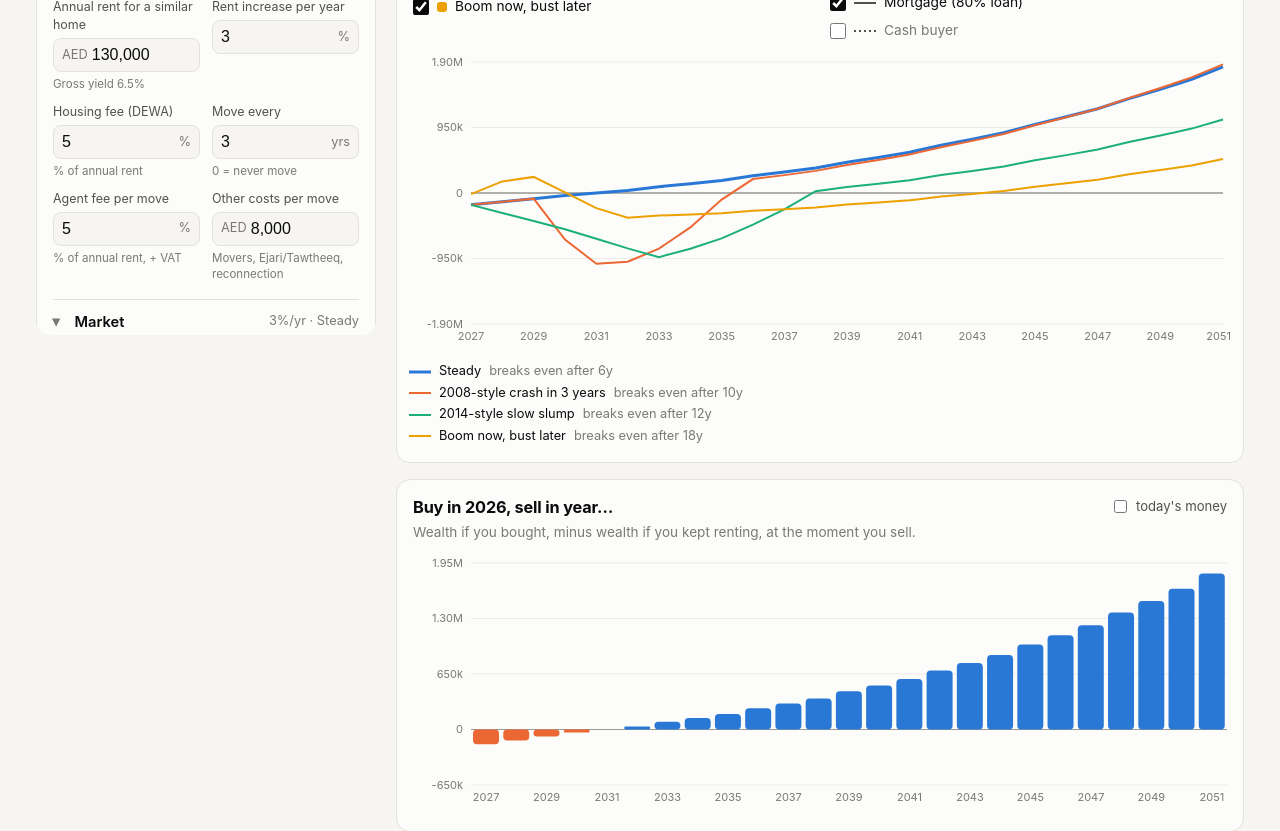
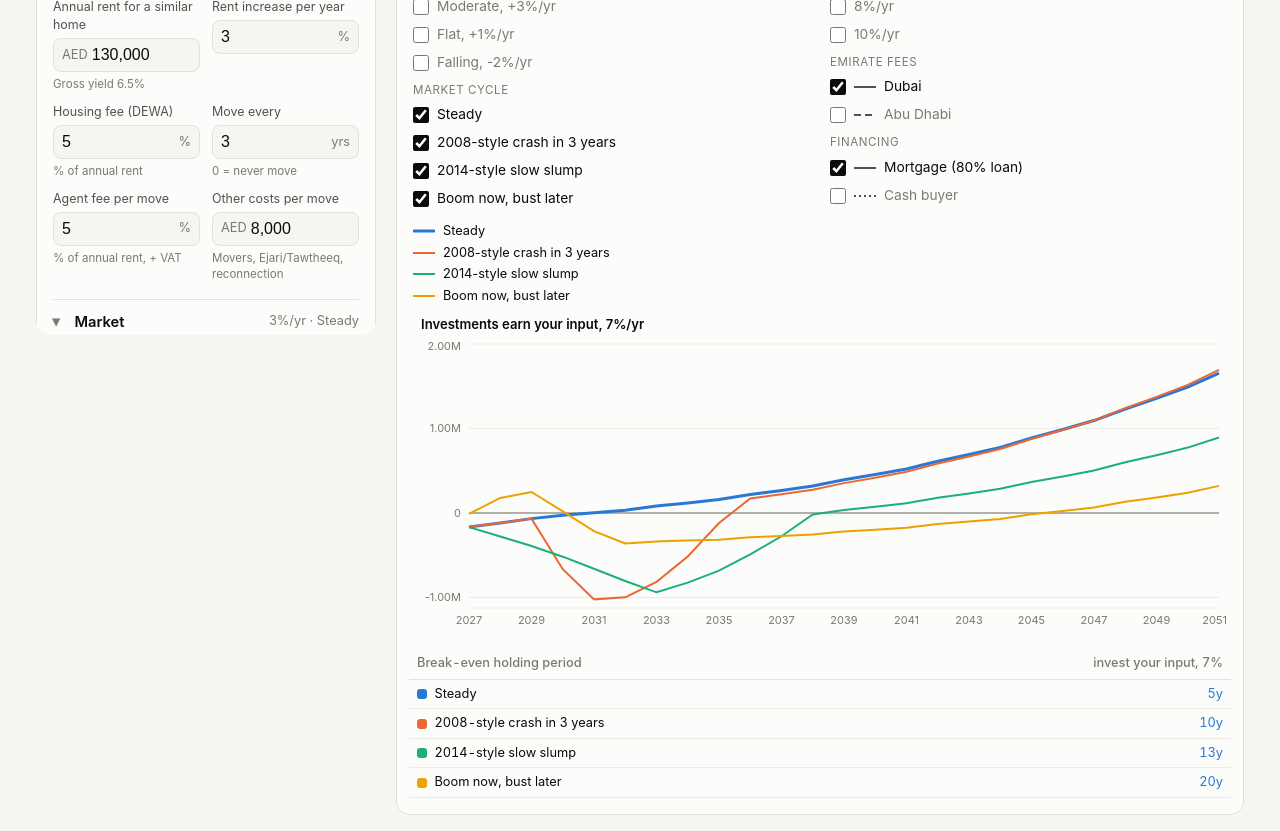
Before and after one commit to Zboule/rent-vs-buy-uae, a React (Vite) app: page / in a window 1280 px wide. Shown: the part 660-1491 px from the top of the page. Built offline with nearby package versions, Linux system fonts and the light colour scheme.

Commit message:
Preset chart: price trend + investment return dimensions, small multiples, break-even table; Sept 2026 rates
Co-Authored-By: Claude Opus 5.5 (1M context) <noreply@anthropic.com>
Claude-Session: https://claude.ai/code/session_01SGeUVgQihc8iY5aYodmd9q

```diff
--- a/src/App.tsx
+++ b/src/App.tsx
@@ -3,7 +3,7 @@ import {
   Bar, BarChart, CartesianGrid, Cell, Legend, Line, LineChart, ReferenceLine, ResponsiveContainer, Tooltip, XAxis, YAxis,
 } from 'recharts';
 import {
-  DEFAULTS, PRESETS, SCENARIOS, VAT, marketPath, simulateAll, simulateBuy, type ScenarioKey, type BuyResult, type Emirate, type Params, type SellRow,
+  DEFAULTS, PRESETS, SCENARIOS, VAT, marketPath, simulateAll, simulateBuy, type BuyResult, type Emirate, type Params, type SellRow,
 } from './engine';
 import { DEFAULT_CMP, initialCustom, readHash, writeHash, type AppState, type Compare, type Financing } from './state';
 import { abbr, aed, pct } from './format';
@@ -163,67 +163,102 @@ function Headline({ r, real }: { r: BuyResult; real: boolean }) {
   );
 }
 
-// categorical slots, fixed order (validated palette): one hue per market scenario
-const SC_COLOR: Record<ScenarioKey, string> = {
-  steady: 'var(--s1)', crash08: 'var(--s2)', slump14: 'var(--s3)', boomBust: 'var(--s4)', custom: 'var(--s5)',
-};
-// the other two dimensions are carried by the line style, so colour stays one-per-scenario
+// categorical slots, fixed order (validated palette)
+const SLOTS = ['var(--s1)', 'var(--s2)', 'var(--s3)', 'var(--s4)', 'var(--s5)', 'var(--s6)', 'var(--s7)', 'var(--s8)'];
+// emirate × financing are carried by the line style, so colour stays for the market
 const DASH: Record<string, string | undefined> = {
   'DXB-loan': undefined, 'AUH-loan': '7 4', 'DXB-cash': '2 3', 'AUH-cash': '9 3 2 3',
 };
 const EM_LABEL: Record<Emirate, string> = { DXB: 'Dubai', AUH: 'Abu Dhabi' };
-const FIN_LABEL: Record<Financing, string> = { loan: 'with your mortgage', cash: 'cash buyer' };
+const FIN_LABEL: Record<Financing, string> = { loan: 'mortgage', cash: 'cash buyer' };
+// optimistic -> pessimistic
+const TRENDS = [0.07, 0.05, 0.03, 0.01, -0.02];
+const TREND_NAME: Record<string, string> = { '0.07': 'Hot', '0.05': 'Strong', '0.03': 'Moderate', '0.01': 'Flat', '-0.02': 'Falling' };
+const RETURNS = [0.04, 0.06, 0.08, 0.1];
+const signed = (x: number) => `${x >= 0 ? '+' : ''}${pct(x)}`;
+
+/** Round tick values (1/2/2.5/5 × 10^n) covering lo..hi, always including 0. */
+function niceTicks(lo: number, hi: number, target = 5): number[] {
+  const raw = Math.max(1, hi - lo) / target;
+  const mag = Math.pow(10, Math.floor(Math.log10(raw)));
+  const step = [1, 2, 2.5, 5, 10].map((m) => m * mag).find((x) => x >= raw)!;
+  const out: number[] = [];
+  for (let t = Math.floor(lo / step) * step; t <= Math.ceil(hi / step) * step + step / 2; t += step) out.push(t);
+  return out;
+}
+
+interface Series { key: string; name: string; color: string; dash?: string; mine: boolean; byRet: Record<string, SellRow[]> }
 
 function PresetCompare({
   p, custom, X, real, cmp, setCmp,
 }: { p: Params; custom: number[]; X: number; real: boolean; cmp: Compare; setCmp: (c: Compare) => void }) {
-  const toggle = <K extends keyof Compare>(k: K, v: Compare[K][number]) => {
+  const toggle = <K extends keyof Compare>(k: K, v: string) => {
     const cur = cmp[k] as string[];
-    const next = cur.includes(v) ? cur.filter((x) => x !== v) : [...cur, v];
-    setCmp({ ...cmp, [k]: next });
+    setCmp({ ...cmp, [k]: cur.includes(v) ? cur.filter((x) => x !== v) : [...cur, v] });
   };
   const scenarios = SCENARIOS.filter((x) => x.key !== 'custom' || p.scenario === 'custom');
-  const multiEm = cmp.em.length > 1 || cmp.em[0] !== p.emirate;
-  const multiFin = cmp.fin.length > 1 || cmp.fin[0] !== 'loan';
+  const trendKeys = ['in', ...TRENDS.map(String)].filter((k) => cmp.g.includes(k));
+  const scKeys = scenarios.map((x) => x.key).filter((k) => cmp.sc.includes(k));
+  const retKeys = ['in', ...RETURNS.map(String)].filter((k) => cmp.r.includes(k));
+  const emKeys = (['DXB', 'AUH'] as Emirate[]).filter((e) => cmp.em.includes(e));
+  const finKeys = (['loan', 'cash'] as Financing[]).filter((f) => cmp.fin.includes(f));
+  const trendVal = (k: string) => (k === 'in' ? p.priceGrowth : Number(k));
+  const retVal = (k: string) => (k === 'in' ? p.investReturn : Number(k));
+  const trendLabel = (k: string) => (k === 'in' ? `Your input, ${signed(p.priceGrowth)}/yr` : `${TREND_NAME[k]}, ${signed(Number(k))}/yr`);
+  const retLabel = (k: string) => (k === 'in' ? `your input, ${pct(p.investReturn)}` : pct(Number(k)));
 
-  const series = useMemo(() => {
-    const out: { key: string; name: string; color: string; dash?: string; mine: boolean; rows: SellRow[] }[] = [];
-    for (const sc of scenarios.map((x) => x.key).filter((k) => cmp.sc.includes(k)))
-      for (const em of (['DXB', 'AUH'] as Emirate[]).filter((e) => cmp.em.includes(e)))
-        for (const fin of (['loan', 'cash'] as Financing[]).filter((f) => cmp.fin.includes(f))) {
+  const combos = trendKeys.flatMap((g) => scKeys.map((sc) => ({ g, sc })));
+  const tooMany = combos.length > SLOTS.length;
+
+  const series = useMemo<Series[]>(() => {
+    const out: Series[] = [];
+    combos.slice(0, SLOTS.length).forEach(({ g, sc }, ci) => {
+      for (const em of emKeys)
+        for (const fin of finKeys) {
+          const byRet: Record<string, SellRow[]> = {};
+          for (const r of retKeys) {
             const q: Params = {
               ...p,
               ...(em !== p.emirate ? { ...PRESETS[em], emirate: em } : {}),
               scenario: sc,
+              priceGrowth: trendVal(g),
+              investReturn: retVal(r),
               downPct: fin === 'cash' ? 1 : p.downPct,
             };
-          const label = [
-            SCENARIOS.find((x) => x.key === sc)!.label,
-            multiEm ? EM_LABEL[em] : '',
-            multiFin ? FIN_LABEL[fin] : '',
-          ].filter(Boolean).join(' · ');
+            byRet[r] = simulateBuy(q, X, custom).rows;
+          }
+          const name = [
+            trendKeys.length > 1 || g !== 'in' ? trendLabel(g) : '',
+            scKeys.length > 1 || sc !== 'steady' ? SCENARIOS.find((x) => x.key === sc)!.label : '',
+            emKeys.length > 1 || em !== p.emirate ? EM_LABEL[em] : '',
+            finKeys.length > 1 || fin !== 'loan' ? FIN_LABEL[fin] : '',
+          ].filter(Boolean).join(' · ') || 'Your inputs';
           out.push({
-            key: `${sc}-${em}-${fin}`,
-            name: label,
-            color: SC_COLOR[sc],
+            key: `${g}|${sc}|${em}|${fin}`,
+            name,
+            color: SLOTS[ci],
             dash: DASH[`${em}-${fin}`],
-            mine: sc === p.scenario && em === p.emirate && (fin === 'cash') === (p.downPct >= 1),
-            rows: simulateBuy(q, X, custom).rows,
+            mine: g === 'in' && sc === p.scenario && em === p.emirate && (fin === 'cash') === (p.downPct >= 1),
+            byRet,
           });
         }
+    });
     return out;
-  }, [p, custom, X, cmp, multiEm, multiFin]);
+  }, [p, custom, X, cmp]);
 
-  const data = (series[0]?.rows ?? []).map((r, i) => {
-    const d: Record<string, number> = { year: NOW + r.sellYear, held: r.held };
-    for (const s of series) d[s.key] = real ? s.rows[i].advantageReal : s.rows[i].advantage;
-    return d;
-  });
+  const v = (r: SellRow) => (real ? r.advantageReal : r.advantage);
+  const all = series.flatMap((s) => retKeys.flatMap((r) => s.byRet[r].map(v)));
+  const lo = Math.min(0, ...all);
+  const ticks = niceTicks(lo, Math.max(0, ...all)).filter((t) => t >= lo || t === 0);
+  const yDomain = [Math.min(lo * 1.1, ticks[0]), ticks[ticks.length - 1]];
+  const breakEven = (rows: SellRow[]) => {
+    const i = rows.findIndex((_, j) => rows.slice(j).every((x) => x.advantage > 0));
+    return i < 0 ? null : rows[i].held;
+  };
 
-  const Box = ({ on, label, onClick, swatch, dash }: { on: boolean; label: string; onClick: () => void; swatch?: string; dash?: string }) => (
+  const Box = ({ on, label, onClick, dash }: { on: boolean; label: string; onClick: () => void; dash?: string }) => (
     <label className={on ? 'cbx on' : 'cbx'}>
       <input type="checkbox" checked={on} onChange={onClick} />
-      {swatch && <span className="sw" style={{ background: swatch }} />}
       {dash !== undefined && (
         <svg width="22" height="8" className="dashsw"><line x1="0" y1="4" x2="22" y2="4" stroke="currentColor" strokeWidth="2" strokeDasharray={dash || undefined} /></svg>
       )}
@@ -235,12 +270,20 @@ function PresetCompare({
     <>
       <div className="cmp">
         <div className="cmp-g">
-          <div className="cmp-h">Market</div>
+          <div className="cmp-h">Price trend (optimistic to pessimistic)</div>
+          {['in', ...TRENDS.map(String)].map((k) => (
+            <Box key={k} on={cmp.g.includes(k)} label={trendLabel(k)} onClick={() => toggle('g', k)} />
+          ))}
+          <div className="cmp-h">Market cycle</div>
           {scenarios.map((x) => (
-            <Box key={x.key} on={cmp.sc.includes(x.key)} label={x.label} swatch={SC_COLOR[x.key]} onClick={() => toggle('sc', x.key)} />
+            <Box key={x.key} on={cmp.sc.includes(x.key)} label={x.label} onClick={() => toggle('sc', x.key)} />
           ))}
         </div>
         <div className="cmp-g">
+          <div className="cmp-h">Investment return (one panel each)</div>
+          {['in', ...RETURNS.map(String)].map((k) => (
+            <Box key={k} on={cmp.r.includes(k)} label={k === 'in' ? `Your input, ${pct(p.investReturn)}/yr` : `${pct(Number(k))}/yr`} onClick={() => toggle('r', k)} />
+          ))}
           <div className="cmp-h">Emirate fees</div>
           {(['DXB', 'AUH'] as Emirate[]).map((e) => (
             <Box key={e} on={cmp.em.includes(e)} label={EM_LABEL[e]} dash={DASH[`${e}-loan`] ?? ''} onClick={() => toggle('em', e)} />
@@ -251,15 +294,34 @@ function PresetCompare({
           ))}
         </div>
       </div>
-      {series.length === 0 ? (
+      {tooMany && <p className="warn small">Colours are capped at 8 trend × cycle combinations; untick some to see the rest.</p>}
+      {series.length === 0 || retKeys.length === 0 ? (
         <p className="muted">Tick at least one box in each group.</p>
       ) : (
-        <div className="chart">
-          <ResponsiveContainer width="100%" height={300}>
-            <LineChart data={data} margin={{ top: 8, right: 8, left: 0, bottom: 0 }}>
+        <>
+          <div className="cmp-legend">
+            {series.map((s) => (
+              <div key={s.key} className="cmp-li">
+                <svg width="22" height="8"><line x1="0" y1="4" x2="22" y2="4" stroke={s.color} strokeWidth={s.mine ? 3 : 2} strokeDasharray={s.dash} /></svg>
+                <span>{s.name}</span>
+              </div>
+            ))}
+          </div>
+          <div className={retKeys.length > 1 ? 'panels multi' : 'panels'}>
+            {retKeys.map((r) => {
+              const data = series[0].byRet[r].map((row, i) => {
+                const d: Record<string, number> = { year: NOW + row.sellYear, held: row.held };
+                for (const s of series) d[s.key] = v(s.byRet[r][i]);
+                return d;
+              });
+              return (
+                <div className="panel" key={r}>
+                  <div className="panel-t">Investments earn {retLabel(r)}/yr</div>
+                  <ResponsiveContainer width="100%" height={retKeys.length > 1 ? 220 : 300}>
+                    <LineChart data={data} margin={{ top: 6, right: 8, left: 0, bottom: 0 }}>
                       <CartesianGrid vertical={false} stroke="var(--grid)" />
                       <XAxis dataKey="year" tick={{ fill: 'var(--muted)', fontSize: 11 }} tickLine={false} axisLine={false} minTickGap={14} />
-              <YAxis tickFormatter={(v) => abbr(v)} tick={{ fill: 'var(--muted)', fontSize: 11 }} width={62} tickLine={false} axisLine={false} />
+                      <YAxis domain={yDomain} ticks={ticks} tickFormatter={(x) => abbr(x)} tick={{ fill: 'var(--muted)', fontSize: 11 }} width={56} tickLine={false} axisLine={false} />
                       <ReferenceLine y={0} stroke="var(--axis)" strokeWidth={1.5} />
                       <Tooltip
                         cursor={{ stroke: 'var(--axis)', strokeDasharray: '3 3' }}
@@ -269,7 +331,7 @@ function PresetCompare({
                           const sorted = [...series].sort((a, b) => d[b.key] - d[a.key]);
                           return (
                             <div className="tip">
-                      <div className="tip-t">Sell in {d.year} (held {d.held}y)</div>
+                              <div className="tip-t">Sell in {d.year} (held {d.held}y), invest at {retLabel(r)}</div>
                               {sorted.map((s) => (
                                 <div key={s.key} className="tip-row">
                                   <span className="sw" style={{ background: s.color }} />
@@ -282,33 +344,37 @@ function PresetCompare({
                         }}
                       />
                       {series.map((s) => (
-                <Line
-                  key={s.key}
-                  dataKey={s.key}
-                  name={s.name}
-                  stroke={s.color}
-                  strokeWidth={s.mine ? 3 : 2}
-                  strokeDasharray={s.dash}
-                  dot={false}
-                  activeDot={{ r: 4, stroke: 'var(--panel)', strokeWidth: 2 }}
-                  isAnimationActive={false}
-                />
+                        <Line key={s.key} dataKey={s.key} name={s.name} stroke={s.color} strokeWidth={s.mine ? 3 : 2}
+                          strokeDasharray={s.dash} dot={false} activeDot={{ r: 4, stroke: 'var(--panel)', strokeWidth: 2 }} isAnimationActive={false} />
                       ))}
                     </LineChart>
                   </ResponsiveContainer>
-          <div className="cmp-legend">
-            {series.map((s) => {
-              const be = s.rows.findIndex((r, i) => s.rows.slice(i).every((x) => x.advantage > 0));
-              return (
-                <div key={s.key} className="cmp-li">
-                  <svg width="22" height="8"><line x1="0" y1="4" x2="22" y2="4" stroke={s.color} strokeWidth={s.mine ? 3 : 2} strokeDasharray={s.dash} /></svg>
-                  <span>{s.name}</span>
-                  <span className="muted">{be < 0 ? 'never breaks even' : `breaks even after ${s.rows[be].held}y`}</span>
                 </div>
               );
             })}
           </div>
+          <div className="table-wrap">
+            <table className="grid be-table">
+              <thead>
+                <tr>
+                  <th>Break-even holding period</th>
+                  {retKeys.map((r) => <th key={r}>invest {retLabel(r)}</th>)}
+                </tr>
+              </thead>
+              <tbody>
+                {series.map((s) => (
+                  <tr key={s.key}>
+                    <td><span className="sw" style={{ background: s.color }} /> {s.name}</td>
+                    {retKeys.map((r) => {
+                      const b = breakEven(s.byRet[r]);
+                      return <td key={r} className={b == null ? 'c-rent' : 'c-buy'}>{b == null ? 'never' : `${b}y`}</td>;
+                    })}
+                  </tr>
+                ))}
+              </tbody>
+            </table>
           </div>
+        </>
       )}
     </>
   );
@@ -638,7 +704,7 @@ function Inputs({ s, setS, set }: { s: AppState; setS: (f: (o: AppState) => AppS
           kind="pct"
           value={p.varRate}
           onChange={(v) => set({ varRate: v })}
-          hint="Typically 3-month EIBOR + 1.5 to 2%"
+          hint="3-month EIBOR (4.2% in Sept 2026) + about 1.75%"
         />
         <Num label="Mortgage term" kind="yrs" value={p.term} onChange={(v) => set({ term: v })} hint="Max 25 years, must end by age 65 for most expats" />
       </Group>
--- a/src/engine.ts
+++ b/src/engine.ts
@@ -124,9 +124,9 @@ export const DEFAULTS: Params = {
   emirate: 'DXB',
   price: 2_000_000,
   downPct: 0.2,
-  fixedRate: 0.0425,
+  fixedRate: 0.0395,
   fixedYears: 3,
-  varRate: 0.055,
+  varRate: 0.0595,
   term: 25,
   transferPct: 0.04,
   buyAgentPct: 0.02,
--- a/src/state.ts
+++ b/src/state.ts
@@ -5,8 +5,10 @@ export interface Compare {
   em: Emirate[];
   sc: ScenarioKey[];
   fin: Financing[];
+  g: string[]; // price trends: 'in' = your input, else yearly growth
+  r: string[]; // investment returns: 'in' = your input, else yearly return
 }
-export const DEFAULT_CMP: Compare = { em: ['DXB'], sc: ['steady', 'crash08', 'slump14', 'boomBust'], fin: ['loan'] };
+export const DEFAULT_CMP: Compare = { em: ['DXB'], sc: ['steady', 'crash08', 'slump14', 'boomBust'], fin: ['loan'], g: ['in'], r: ['in'] };
 
 // All state lives in the URL hash so any scenario is a shareable link.
 // Only values that differ from the defaults are written.
@@ -51,13 +53,13 @@ export function writeHash(s: AppState) {
   if (s.buyYear) q.set('x', String(s.buyYear));
   if (s.real) q.set('real', '1');
   const cmpDefault = { ...DEFAULT_CMP, em: [s.p.emirate] };
-  if (JSON.stringify(s.cmp) !== JSON.stringify(cmpDefault)) q.set('cmp', [s.cmp.em.join('.'), s.cmp.sc.join('.'), s.cmp.fin.join('.')].join('~'));
+  if (JSON.stringify(s.cmp) !== JSON.stringify(cmpDefault)) q.set('cmp', [s.cmp.em, s.cmp.sc, s.cmp.fin, s.cmp.g, s.cmp.r].map((x) => x.join('_')).join('~'));
   const h = q.toString();
   history.replaceState(null, '', h ? `#${h}` : location.pathname);
 }
 
 function parseCmp(v: string): Compare {
-  const [em = '', sc = '', fin = ''] = v.split('~');
-  const list = <T extends string>(x: string) => x.split('.').filter(Boolean) as T[];
-  return { em: list<Emirate>(em), sc: list<ScenarioKey>(sc), fin: list<Financing>(fin) };
+  const [em = '', sc = '', fin = '', g = 'in', r = 'in'] = v.split('~');
+  const list = <T extends string>(x: string) => x.split('_').filter(Boolean) as T[];
+  return { em: list<Emirate>(em), sc: list<ScenarioKey>(sc), fin: list<Financing>(fin), g: list(g), r: list(r) };
 }
--- a/src/styles.css
+++ b/src/styles.css
@@ -14,7 +14,7 @@
   --mid: #f0efec;
   --warn: #b45309;
   --accent: #0b0b0b;
-  --s1: #2a78d6; --s2: #eb6834; --s3: #1baf7a; --s4: #eda100; --s5: #e87ba4;
+  --s1: #2a78d6; --s2: #eb6834; --s3: #1baf7a; --s4: #eda100; --s5: #e87ba4; --s6: #008300; --s7: #4a3aa7; --s8: #e34948;
 }
 @media (prefers-color-scheme: dark) {
   :root {
@@ -32,7 +32,7 @@
     --mid: #383835;
     --warn: #fab219;
     --accent: #ffffff;
-    --s1: #3987e5; --s2: #d95926; --s3: #199e70; --s4: #c98500; --s5: #d55181;
+    --s1: #3987e5; --s2: #d95926; --s3: #199e70; --s4: #c98500; --s5: #d55181; --s6: #008300; --s7: #9085e9; --s8: #e66767;
   }
 }
 
@@ -177,3 +177,11 @@ h2 { font-size: 1.02rem; margin: 0 0 4px; letter-spacing: -0.01em; }
 .cmp-legend { display: flex; flex-direction: column; gap: 3px; font-size: 0.8rem; margin-top: 8px; }
 .cmp-li { display: flex; align-items: center; gap: 8px; flex-wrap: wrap; }
 .cmp-li svg { flex: none; }
+.panels { display: grid; grid-template-columns: 1fr; gap: 12px; margin: 10px 0; }
+.panels.multi { grid-template-columns: 1fr 1fr; }
+@media (max-width: 700px) { .panels.multi { grid-template-columns: 1fr; } }
+.panel { min-width: 0; }
+.panel-t { font-size: 0.82rem; font-weight: 600; margin: 0 0 4px 8px; }
+.small { font-size: 0.8rem; }
+.be-table td .sw { vertical-align: middle; margin-right: 4px; }
+.be-table td:first-child { white-space: normal; min-width: 180px; }
```
Also changed, not shown: 1 other file (tests, documents, lock files or other folders). Lines whose indentation alone changed are shown as unchanged.
